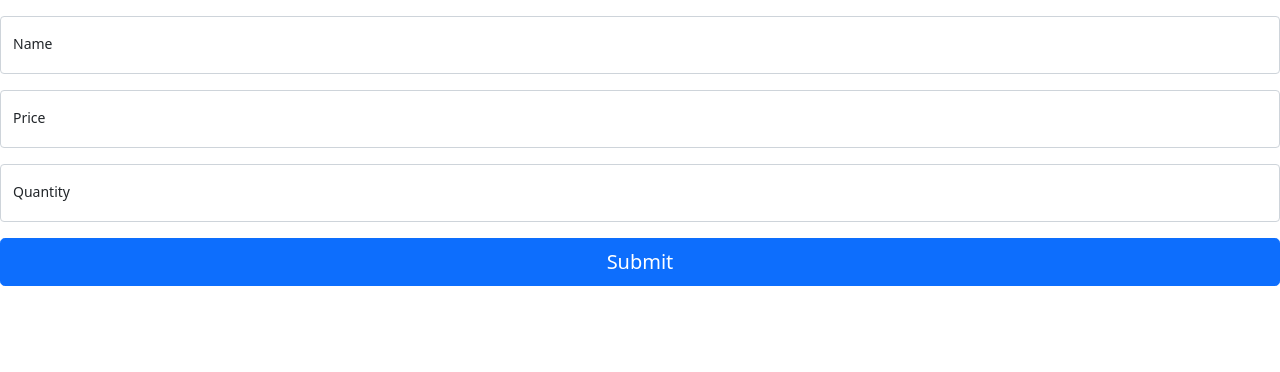
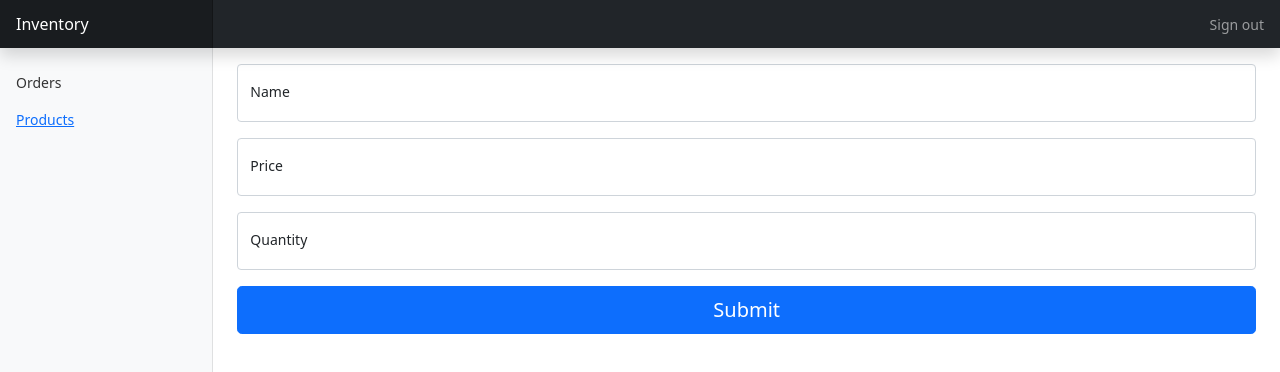
Before and after one commit to Ihebdhouibi/Microservices-with-fastapi, a React (Create React App) app in the folder inventory-frontend/: page /create in a window 1280 px wide. Shown: the top 372 px of the page. Built offline with nearby package versions, Linux system fonts and the light colour scheme.

Commit message:
inventory-frontend/ Creating product yield 422 Unprocessable Entity

```diff
--- a/inventory-frontend/src/components/Products.js
+++ b/inventory-frontend/src/components/Products.js
@@ -15,6 +15,15 @@ export const Products = () => {
             setProducts(content);
         })();
     }, []);
+
+    const del = async id => {
+        if(window.confirm("Are you sure you want to delete this product ?")){
+            await fetch('http://localhost:8000/products/${id}', {
+                method: 'DELETE'
+            });
+            setProducts(products.filter(p => p.id !== id));
+        }
+    }
     return <Wrapper>
         <div className="pt-3 pb-2 mb-3 border-bottom">
             <Link to={'/create'} className="btn btn-sm btn-outline-secondary">Add</Link>
@@ -38,7 +47,7 @@ export const Products = () => {
                         <td>{product.price}</td>
                         <td>{product.quantity}</td>
                         <td>
-                            <a href="#" className="btn btn-sm btn-outline-secondary">Delete</a>
+                            <a href="#" className="btn btn-sm btn-outline-secondary" onClick={e => del(product.id)}>Delete</a>
                         </td>
                     </tr>
                 })}
--- a/inventory-frontend/src/components/ProductsCreate.js
+++ b/inventory-frontend/src/components/ProductsCreate.js
@@ -1,18 +1,44 @@
+import { Wrapper } from "./Wrapper";
+import { useState } from "react";
+import { useNavigate } from "react-router-dom";
+
 export const ProductsCreate = () => {
-    return <form className="mt-3">
+    const [name, setName] = useState('');
+    const [price, setPrice] = useState('');
+    const [quantity, setQuantity] = useState('');
+    const navigate = useNavigate();
+
+    const submit = async e => {
+        e.preventDefault();
+
+        await fetch('http://localhost:8000/products', {
+            method: "POST",
+            headers: {"Content-type": "application/json"},
+            body: JSON.stringify({
+                name,
+                price,
+                quantity
+            })
+        });
+
+        await navigate(-1);
+    }
+return <Wrapper>
+    <form className="mt-3" onSubmit={submit}>
         <div className="form-floating pb-3">
-            <input className="form-control" placeholder="Name" />
+            <input className="form-control" placeholder="Name" onChange={e => setName(e.target.value)}/>
             <label>Name</label>
         </div>
         <div className="form-floating pb-3">
-            <input className="form-control" placeholder="Price" />
+            <input type="number" className="form-control" placeholder="Price" onChange={e => setPrice(e.target.value)}/>
             <label>Price</label>
         </div>
         <div className="form-floating pb-3">
-            <input className="form-control" placeholder="Quantity" />
+            <input type="number" className="form-control" placeholder="Quantity" onChange={e => setQuantity(e.target.quantity)}/>
             <label>Quantity</label>
         </div>
             <button className="btn w-100 btn-lg btn-primary" type="submit">Submit</button>
 
     </form>
+    </Wrapper>
 }
--- a/inventory-frontend/src/components/Wrapper.js
+++ b/inventory-frontend/src/components/Wrapper.js
@@ -1,3 +1,5 @@
+import {Link} from "react-router-dom";
+
 export const Wrapper = props => {
     return <>
     <header class="navbar navbar-dark sticky-top bg-dark flex-md-nowrap p-0 shadow">
@@ -27,7 +29,7 @@ export const Wrapper = props => {
                             <li class="nav-item">
                                 <a class="nav-link" href="#">
                                     <span data-feather="shopping-cart"></span>
-                                    Products
+                                    <Link to={"/"}>Products</Link>
                                 </a>
                             </li>
 
--- a/inventory-frontend/src/index.css
+++ b/inventory-frontend/src/index.css
@@ -41,7 +41,7 @@ body {
   overflow-y: auto; /* Scrollable contents if viewport is shorter than content. */
 }
 
-.sidebar .nav-link {
+.sidebar .nav-link  {
   font-weight: 500;
   color: #333;
 }
```
